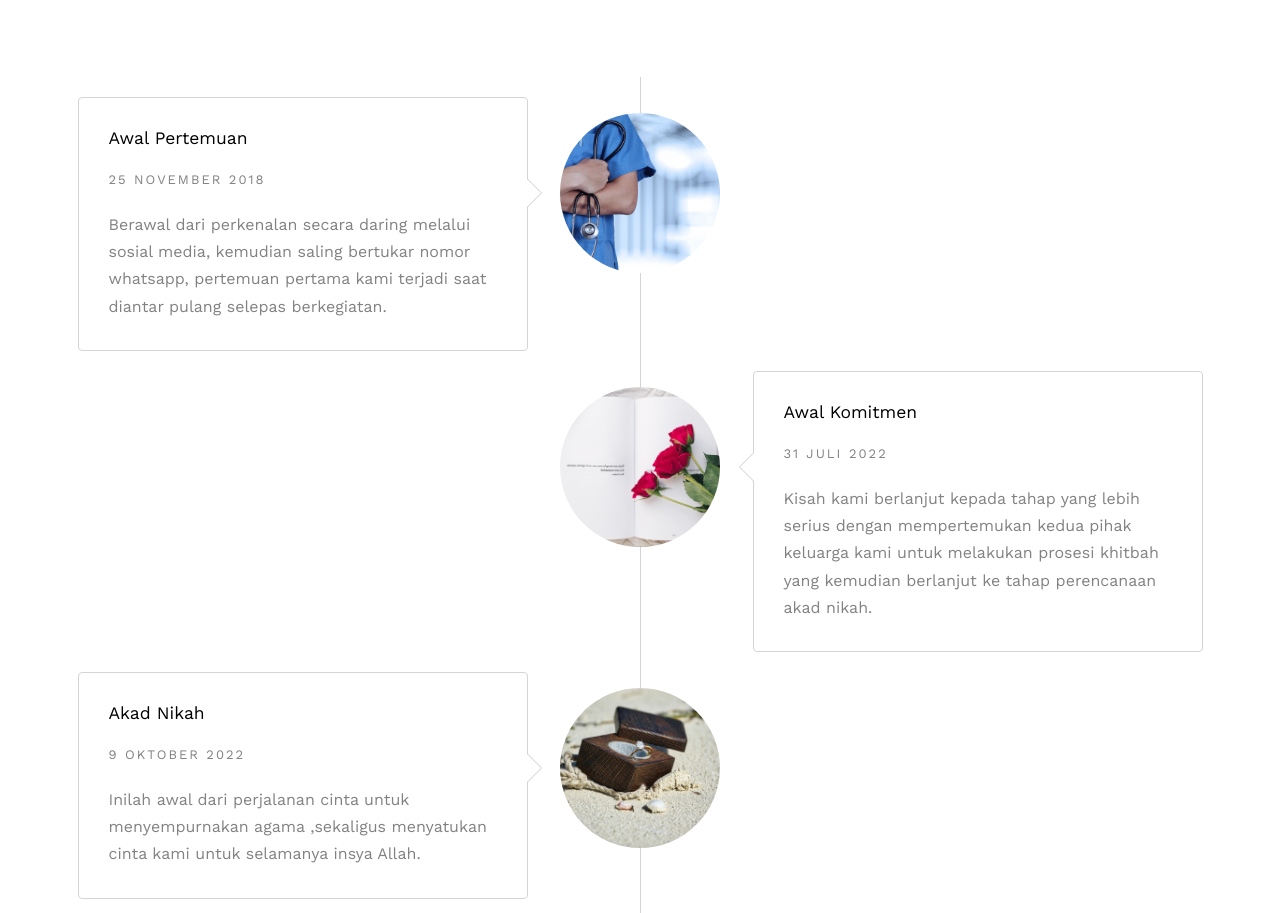
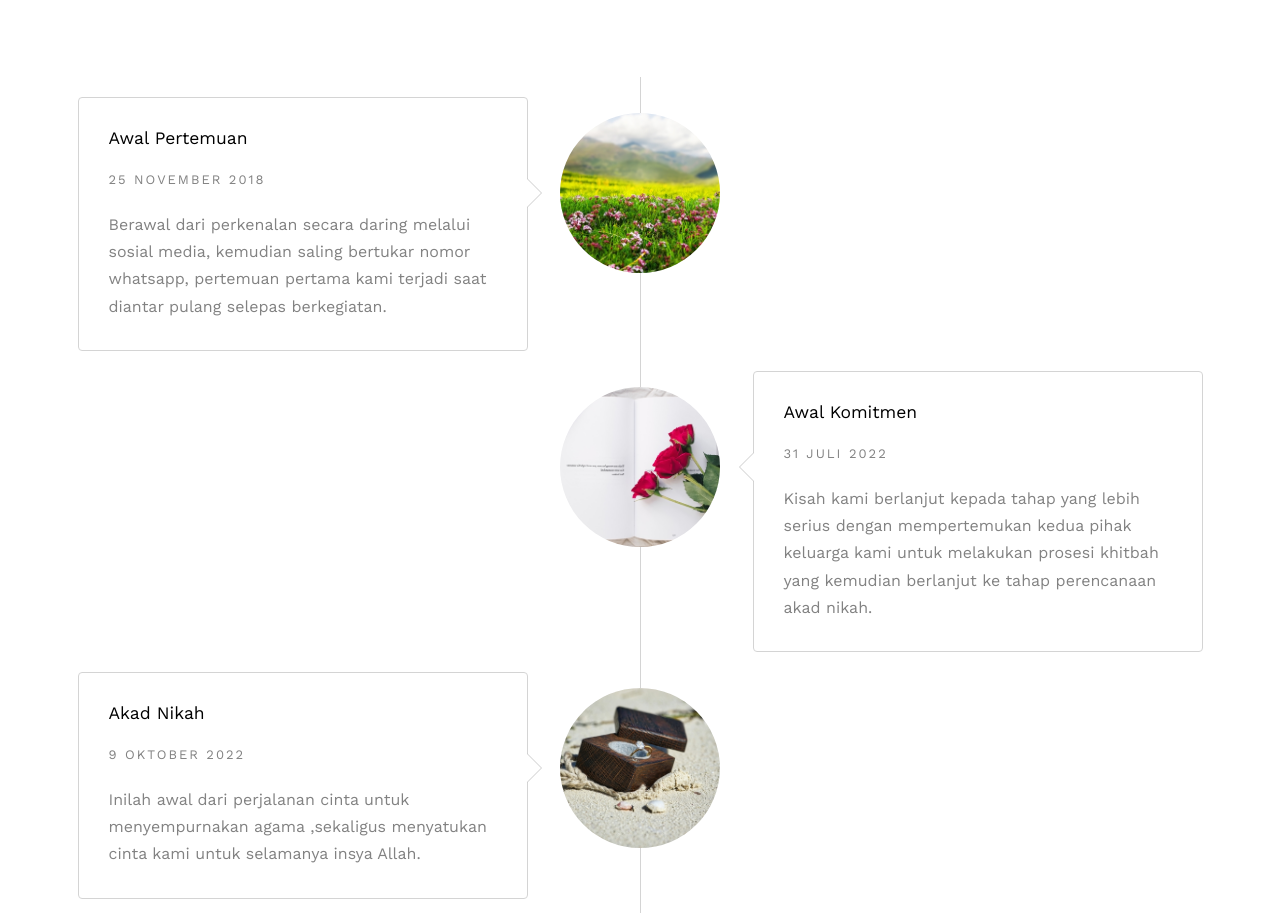
Before and after one commit to fuadita/fuadita.github.io, a plain HTML site: page index.html in a window 1280 px wide. Shown: the part 2681-3594 px from the top of the page. Drawn offline with nearby package versions, Linux system fonts and the light colour scheme; files whose address does not match are found by name.

Commit message:
Update index.html

```diff
--- a/index.html
+++ b/index.html
@@ -213,7 +213,7 @@
 				<div class="col-md-12 col-md-offset-0">
 					<ul class="timeline animate-box">
 						<li class="animate-box">
-							<div class="timeline-badge" style="background-image:url(images/bkg1.jpg);"></div>
+							<div class="timeline-badge" style="background-image:url(images/bck.jpg);"></div>
 							<div class="timeline-panel">
 								<div class="timeline-heading">
 									<h3 class="timeline-title">Awal Pertemuan</h3>
```
